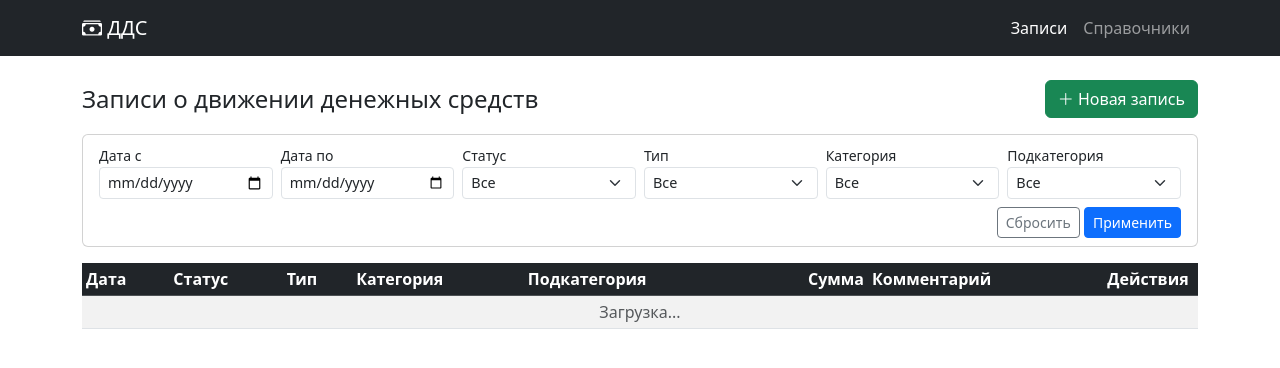
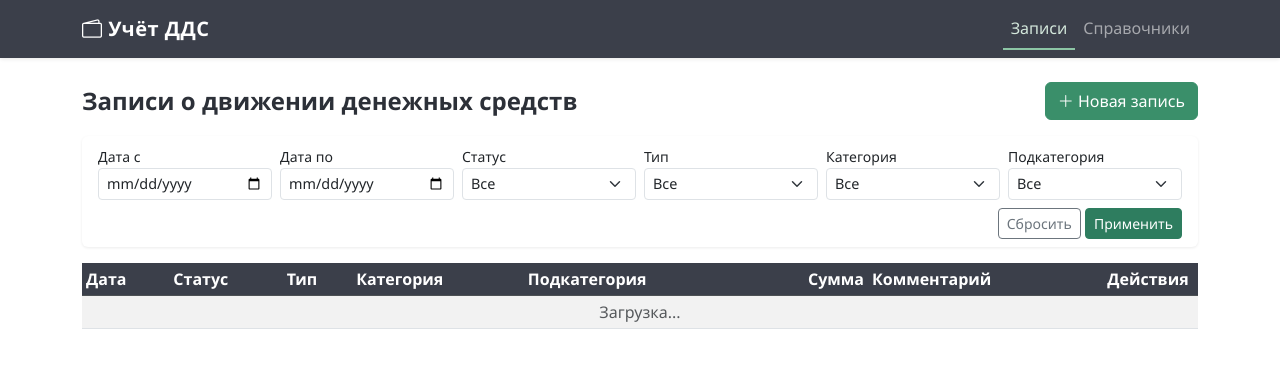
Before and after one commit to DonaterSan/dds-backend, a Django app: page / in a window 1280 px wide. Shown: the top 368 px of the page. Run offline with Django 5.2, Linux system fonts and the light colour scheme; data that the repository does not hold is empty.

Commit message:
Change background to white, unify navbar and table header colors

```diff
--- a/templates/base.html
+++ b/templates/base.html
@@ -7,18 +7,43 @@
     <link href="https://cdn.jsdelivr.net/npm/bootstrap@5.3.3/dist/css/bootstrap.min.css" rel="stylesheet">
     <link href="https://cdn.jsdelivr.net/npm/bootstrap-icons@1.11.3/font/bootstrap-icons.min.css" rel="stylesheet">
     <style>
+        :root {
+            --accent: #2e7d5f;
+            --accent-hover: #245f49;
+            --nav-bg: #3b3f4a;
+            --nav-bg-hover: #4e5360;
+        }
+        body { background: #fff; font-family: 'Segoe UI', system-ui, sans-serif; }
+        .navbar { background: var(--nav-bg) !important; box-shadow: 0 1px 4px rgba(0,0,0,.1); }
+        .navbar .nav-link.active { color: #d4e8dc !important; border-bottom: 2px solid #8cc5a5; }
+        .navbar .nav-link:hover { color: #ccc !important; }
+        .navbar-brand { font-weight: 600; letter-spacing: .5px; }
+
+        .btn-primary, .btn-primary:focus { background: var(--accent); border-color: var(--accent); }
+        .btn-primary:hover { background: var(--accent-hover); border-color: var(--accent-hover); }
+        .btn-success { background: #3a8f6a; border-color: #3a8f6a; }
+        .btn-success:hover { background: #2e7d5f; border-color: #2e7d5f; }
+        .btn-outline-primary { color: var(--accent); border-color: var(--accent); }
+        .btn-outline-primary:hover { background: var(--accent); border-color: var(--accent); }
+
         .table th { white-space: nowrap; }
+        .table-dark, .table-dark th { background: var(--nav-bg) !important; }
         .btn-action { padding: 2px 8px; font-size: 0.85rem; }
         .filter-row .form-control, .filter-row .form-select { font-size: 0.9rem; }
+
+        .card { border: none; box-shadow: 0 1px 3px rgba(0,0,0,.08); }
+        .card-header { background: #f0f1f3; font-size: .95rem; }
+
+        h4 { color: #2c3038; font-weight: 600; }
     </style>
 </head>
 <body>
-    <nav class="navbar navbar-expand-lg navbar-dark bg-dark mb-4">
+    <nav class="navbar navbar-expand-lg navbar-dark mb-4">
         <div class="container">
             <a class="navbar-brand" href="/">
-                <i class="bi bi-cash-stack"></i> ДДС
+                <i class="bi bi-wallet2"></i> Учёт ДДС
             </a>
-            <div class="navbar-nav">
+            <div class="navbar-nav ms-auto">
                 <a class="nav-link {% block nav_records %}{% endblock %}" href="/">Записи</a>
                 <a class="nav-link {% block nav_refs %}{% endblock %}" href="/references/">Справочники</a>
             </div>
```
